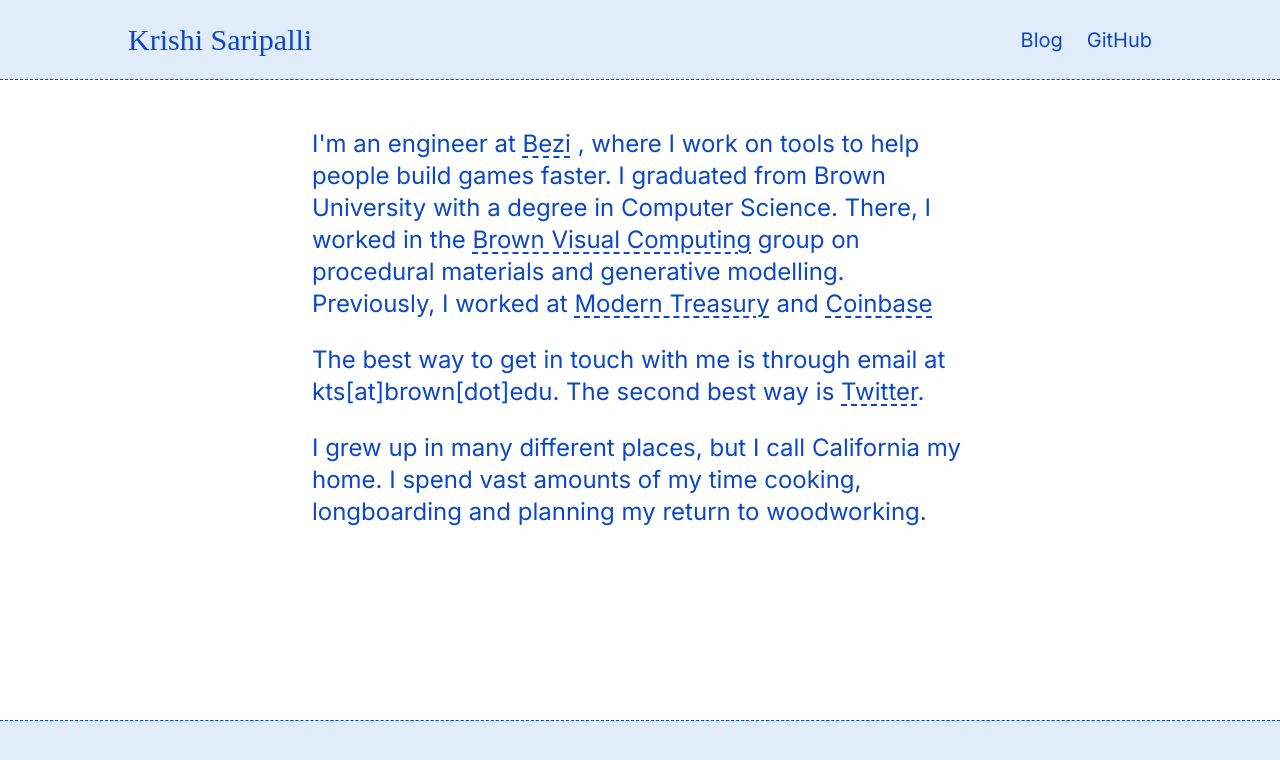
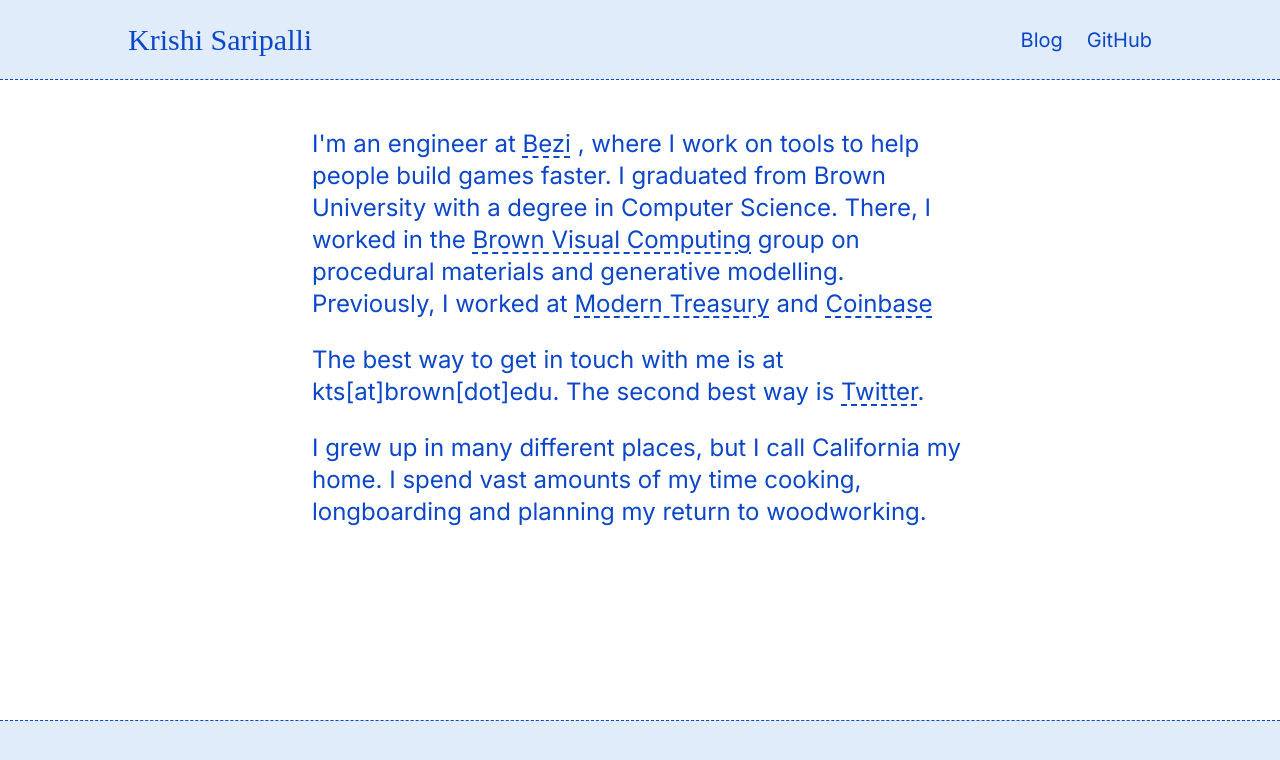
Before and after one commit to krishi-saripalli/krishidev2.0, a Next.js app: page / in a window 1280 px wide. Shown: the top 760 px of the page. Built offline with nearby package versions, Linux system fonts and the light colour scheme.

Commit message:
fix: whitespace wrapping on homepage

```diff
--- a/src/app/page.tsx
+++ b/src/app/page.tsx
@@ -35,16 +35,13 @@ const About: FC = () => {
             </Link>
           </Paragraph>
           <Paragraph className="text-left pb-4">
-            The best way to get in touch with me is through email at{" "}
-            <Link href="" className="">
-              kts[at]brown[dot]edu
-            </Link>
-            . The second best way is{" "}
+            The best way to get in touch with me is
+             at <span className="whitespace-nowrap">kts[at]brown[dot]edu</span>.
+            The second best way is{" "}
             <Link href="https://twitter.com/krishi_sa" className="underline underline-offset-4 decoration-dashed decoration-2">
               Twitter
-            </Link>
-            .
-          </Paragraph>
+            </Link>.
+        </Paragraph>
           <Paragraph className="text-left pb-4">
             I grew up in many different places, but I call California my home. I
             spend vast amounts of my time cooking, longboarding and planning my
```
